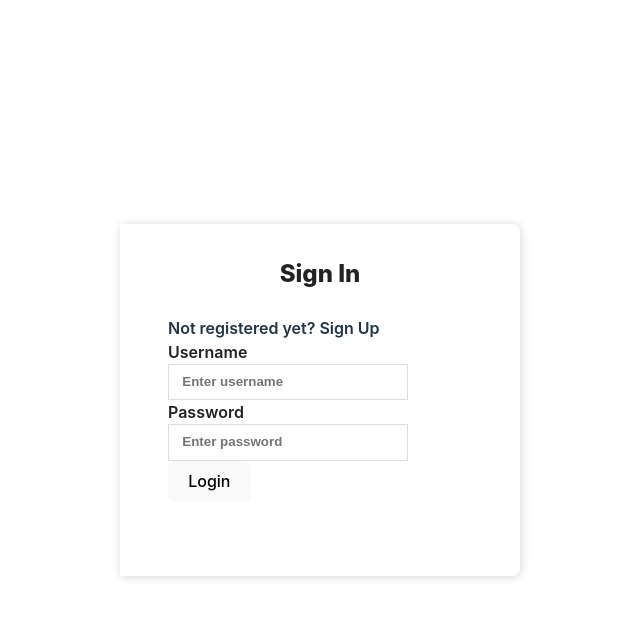
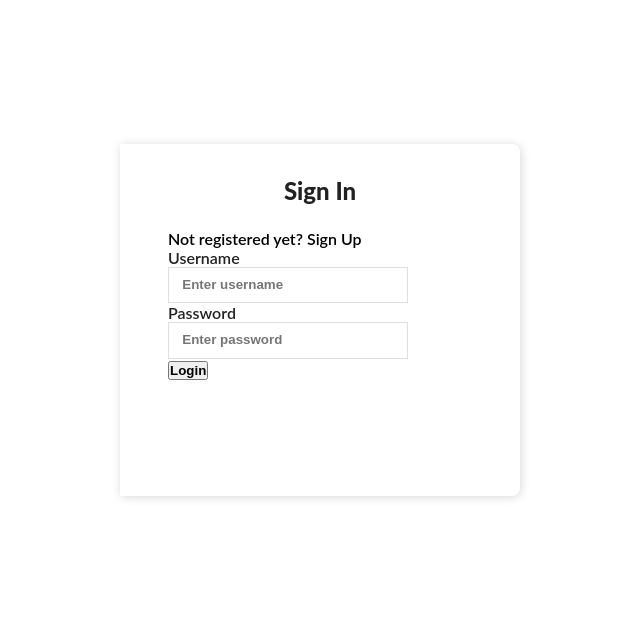
Before and after one commit to evan-earle/mern-music, a React (Vite) app in the folder client/: page /auth in a window 1280 px wide. Shown: the top 618 px of the page, without its empty margins (600-1240 px from the left). Built offline with nearby package versions, Linux system fonts and the light colour scheme; no server answers.

Commit message:
configured index css

```diff
--- a/client/src/index.css
+++ b/client/src/index.css
@@ -1,69 +1,9 @@
-:root {
-  font-family: Inter, system-ui, Avenir, Helvetica, Arial, sans-serif;
-  line-height: 1.5;
-  font-weight: 400;
-
-  color-scheme: light dark;
-  color: rgba(255, 255, 255, 0.87);
-  background-color: #242424;
-
-  font-synthesis: none;
-  text-rendering: optimizeLegibility;
-  -webkit-font-smoothing: antialiased;
-  -moz-osx-font-smoothing: grayscale;
-  -webkit-text-size-adjust: 100%;
+body,
+html {
+  font-family: "Lato", sans-serif;
+  padding: 0;
+  margin: 0;
+  box-sizing: border-box;
+  height: 100vh;
+  user-select: none;
 }
-
-a {
-  font-weight: 500;
-  color: #646cff;
-  text-decoration: inherit;
-}
-a:hover {
-  color: #535bf2;
-}
-
-body {
-  margin: 0;
-  display: flex;
-  place-items: center;
-  min-width: 320px;
-  min-height: 100vh;
-}
-
-h1 {
-  font-size: 3.2em;
-  line-height: 1.1;
-}
-
-button {
-  border-radius: 8px;
-  border: 1px solid transparent;
-  padding: 0.6em 1.2em;
-  font-size: 1em;
-  font-weight: 500;
-  font-family: inherit;
-  background-color: #1a1a1a;
-  cursor: pointer;
-  transition: border-color 0.25s;
-}
-button:hover {
-  border-color: #646cff;
-}
-button:focus,
-button:focus-visible {
-  outline: 4px auto -webkit-focus-ring-color;
-}
-
-@media (prefers-color-scheme: light) {
-  :root {
-    color: #213547;
-    background-color: #ffffff;
-  }
-  a:hover {
-    color: #747bff;
-  }
-  button {
-    background-color: #f9f9f9;
-  }
-}
--- a/client/src/nav/Navbar.module.css
+++ /dev/null
@@ -1,148 +0,0 @@
-* {
-  padding: 0;
-  margin: 0;
-  box-sizing: border-box;
-  font-weight: 600;
-}
-
-:root {
-  --mainColor: rgba(0, 0, 0, 0.1);
-  --textColor: rgba(34, 34, 34);
-}
-
-header {
-  color: rgba(0, 0, 0, 0.6);
-  display: flex;
-  align-items: center;
-  justify-content: flex-end;
-  height: 10vh;
-  background-color: var(--mainColor);
-}
-
-nav {
-  display: flex;
-  align-items: center;
-  justify-content: space-between;
-  width: 15rem;
-  margin: 0 3rem 0 4rem;
-}
-
-nav a {
-  text-decoration: none;
-  color: rgba(0, 0, 0, 0.6);
-  cursor: pointer;
-}
-
-.search-container {
-  background: white;
-  position: relative;
-  width: 100%;
-  border-radius: 0.4rem;
-}
-
-input {
-  width: 15rem;
-  display: block;
-  -webkit-tap-highlight-color: rgba(207, 30, 30, 0);
-  text-align: left;
-  line-height: 1.21428571em;
-  padding: 0.67857143em 1em;
-  background: #ffffff;
-  border: 1px solid rgba(34, 36, 38, 0.15);
-  color: rgba(0, 0, 0, 0.6);
-
-  box-shadow: none;
-  outline: none;
-  font-weight: 800;
-}
-
-input:focus {
-  border-color: #85b7d9;
-  background: #ffffff;
-  box-shadow: none;
-  border-radius: 0.28571429rem;
-}
-
-.FontAwesomeGlass {
-  color: rgba(0, 0, 0, 0.6);
-  background: transparent;
-  border: none;
-  display: inline-block;
-  font-size: 20px;
-  position: absolute;
-  top: 0;
-  right: 0;
-  padding: 10px 15px;
-}
-
-.hamburger {
-  background-color: transparent;
-  border: 10px;
-  color: rgba(0, 0, 0, 0.6);
-  cursor: pointer;
-  font-size: 30px;
-  margin-left: 32px;
-  line-height: 70px;
-  display: none;
-}
-
-.animate {
-  --animate-duration: 0s;
-}
-
-@media screen and (max-width: 768px) {
-  nav {
-    display: flex;
-    align-items: center;
-    justify-content: flex-start;
-    flex-direction: column;
-    position: fixed;
-    top: -1750px;
-    width: 100%;
-    height: 100vh;
-    background-color: #ffffff;
-    box-shadow: 0 40px 60px rgba(0, 0, 0, 0.1);
-    padding: 20px 0 0 10px;
-    color: black;
-    margin: 0;
-  }
-
-  header {
-    justify-content: flex-end;
-    gap: 5%;
-  }
-
-  .animate {
-    --animate-duration: 0.5s;
-  }
-
-  a,
-  nav a {
-    margin-top: 2rem;
-    color: rgba(0, 0, 0, 0.6);
-  }
-
-  .hamburger {
-    display: block;
-    margin-right: 2rem;
-    z-index: 1;
-  }
-
-  .active {
-    top: 80px;
-    margin: 0;
-    width: 100%;
-    background-color: #ffffff;
-    color: rgba(0, 0, 0, 0.6);
-    z-index: 1;
-  }
-}
-
-@media screen and (max-width: 365px) {
-  header {
-    gap: 0;
-  }
-  .hamburger {
-    margin: 0 1rem 0 2rem;
-  }
-}
```
Also changed, not shown: client/src/nav/Navbar.jsx (deleted, +0 -97 lines).
